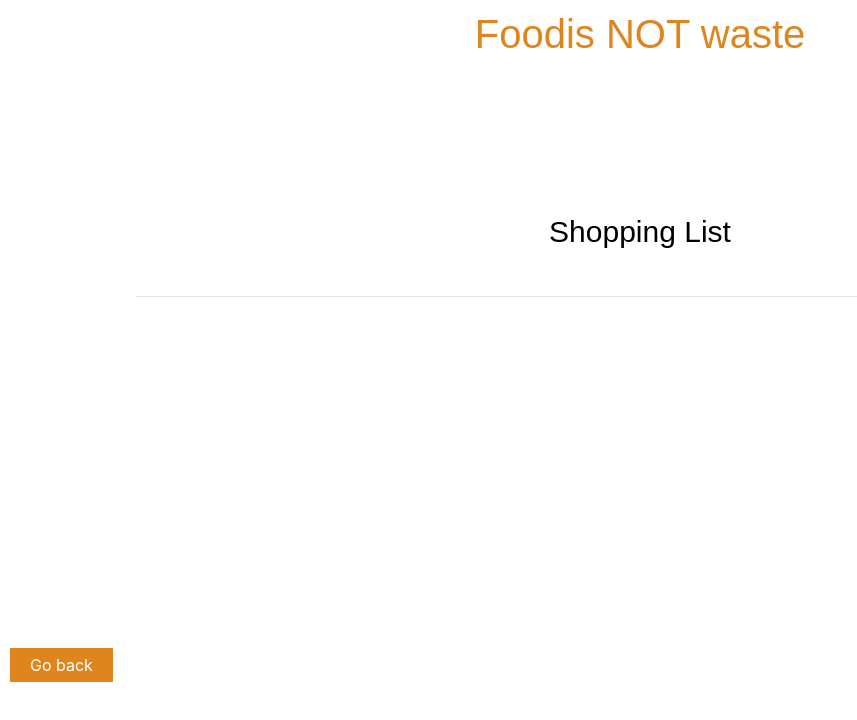
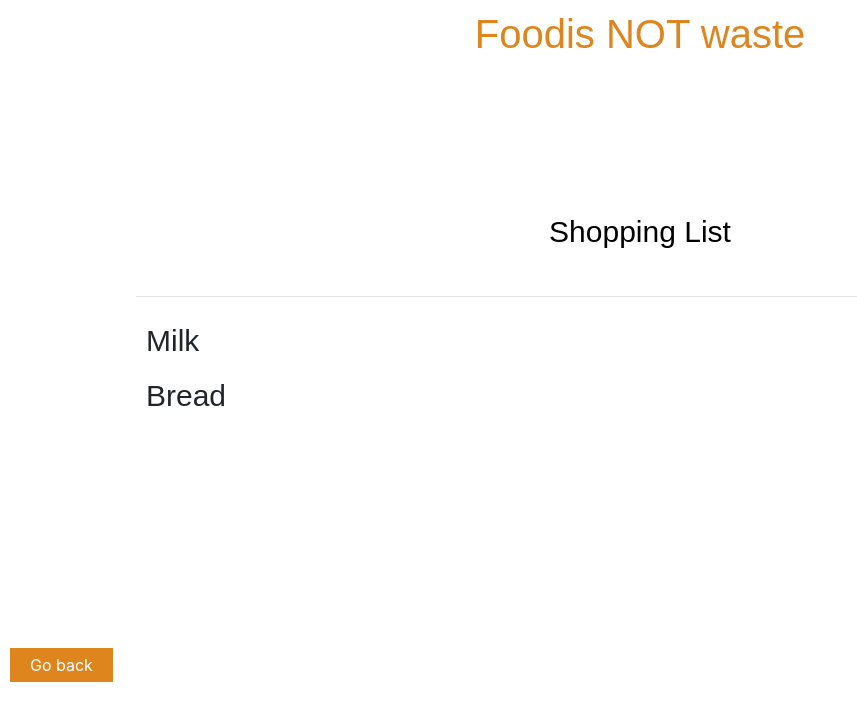
Before and after one commit to Kata-M/Foodis, a React (Create React App) app: page /ShoppingList in a window 1280 px wide. Shown: the top 720 px of the page, without its empty margins (0-857 px from the left). Built offline with nearby package versions, Linux system fonts and the light colour scheme.

Commit message:
added things

```diff
--- a/src/ShoppingList/ShoppingList.css
+++ b/src/ShoppingList/ShoppingList.css
@@ -5,3 +5,36 @@ h2 {
 h3 {
     font-size: 19px;
 }
+
+table.ostoslista {
+    margin-left: 10%;
+    font-family: Arial;
+    float: center;
+    font-size: 30px;
+  }
+
+thead {
+    text-align: center;
+}
+
+button.ostettu {
+    float: right;
+    border-radius: 4px;
+    background-color: var(--color-primary);
+    color: cyan;
+    padding: 5px 20px;
+    margin: 10px 2px;
+    text-align: center;
+    text-decoration: none;
+    display: inline-block;
+    font-size: 16px;
+}
+
+td {
+    padding: 5px 10px;
+}
+
+p {
+    text-align: center;
+    padding-top: 5px;
+}
--- a/src/ShoppingList/ShoppingList.js
+++ b/src/ShoppingList/ShoppingList.js
@@ -56,15 +56,11 @@ class ShoppingList extends Component {
   }
 
   render() {
+
     const rows = this.state.list.map((tab) =>
     <tr key={tab.id}>
         <td className="tableRows"  id={tab}>
                 {tab.name}
-                 <Checkbox
-                    checked={tab.used}
-                    onChange={this.handleCheckboxChange}
-                  />
-
                 <h>
                 </h>
         </td>
@@ -74,7 +70,7 @@ class ShoppingList extends Component {
     return (
       <div className="DetailedView">
 
-          <table id="simple-board">
+          <table class="ostoslista">
                     <thead>
                         <td className="tableCell">
                           <h1>
--- a/src/data/DataModel.js
+++ b/src/data/DataModel.js
@@ -19,11 +19,11 @@ const DataModel = function () {
   this.times_bought = times_bought
   }
 
-  var testFood1 = new FoodItem(0,"Milk", 1.5, "1",true,false,0);
-  var testFood2 = new FoodItem(1,"Bread", 1.05, "1",false,false,0);
-  var testFood3 = new FoodItem(2,"Cucumber", .07, "3",true,false,0);
-  var testFood4 = new FoodItem(3,"Chocolate", 1.25, "2",false,false,0);
-  var testFood5 = new FoodItem(4,"Mango", 3.5, "100",false,false,0);
+  var testFood1 = new FoodItem(0,"Milk", 1.5, "1",true,false,0, 9);
+  var testFood2 = new FoodItem(1,"Bread", 1.05, "1",false,false,0, 4);
+  var testFood3 = new FoodItem(2,"Cucumber", .07, "3",true,false,0, 2);
+  var testFood4 = new FoodItem(3,"Chocolate", 1.25, "2",false,false,0, 1);
+  var testFood5 = new FoodItem(4,"Mango", 3.5, "100",false,false,0, 3);
 
   listOfFoodItems.push(testFood1);
   listOfFoodItems.push(testFood2);
@@ -51,7 +51,7 @@ const DataModel = function () {
   this.toggleUsed = function (tab){
     var i;
     for (i = 0; i < listOfFoodItems.length; i++) {
-      if(listOfFoodItems[i].name == tab.name){
+      if(listOfFoodItems[i].name === tab.name){
         console.log("testiiing")
         console.log(listOfFoodItems[i].name)
         console.log("tab")
```
